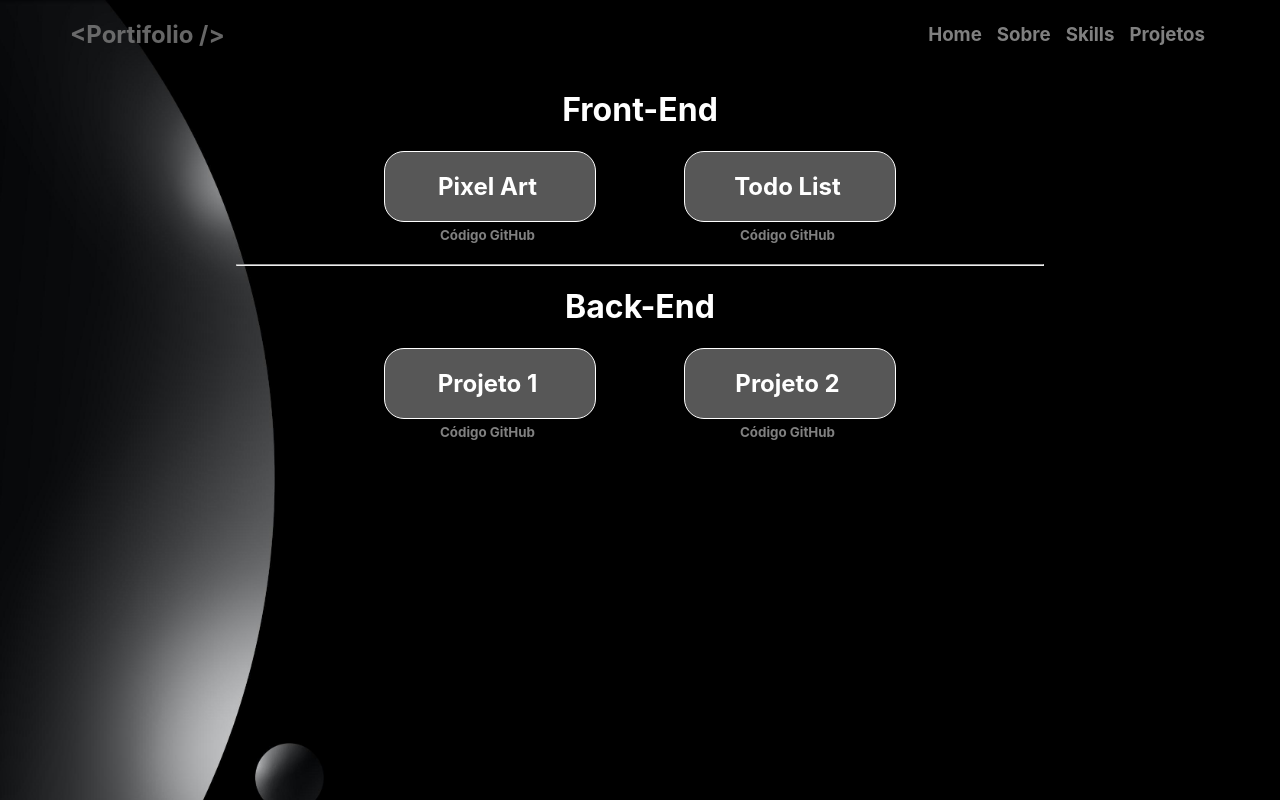
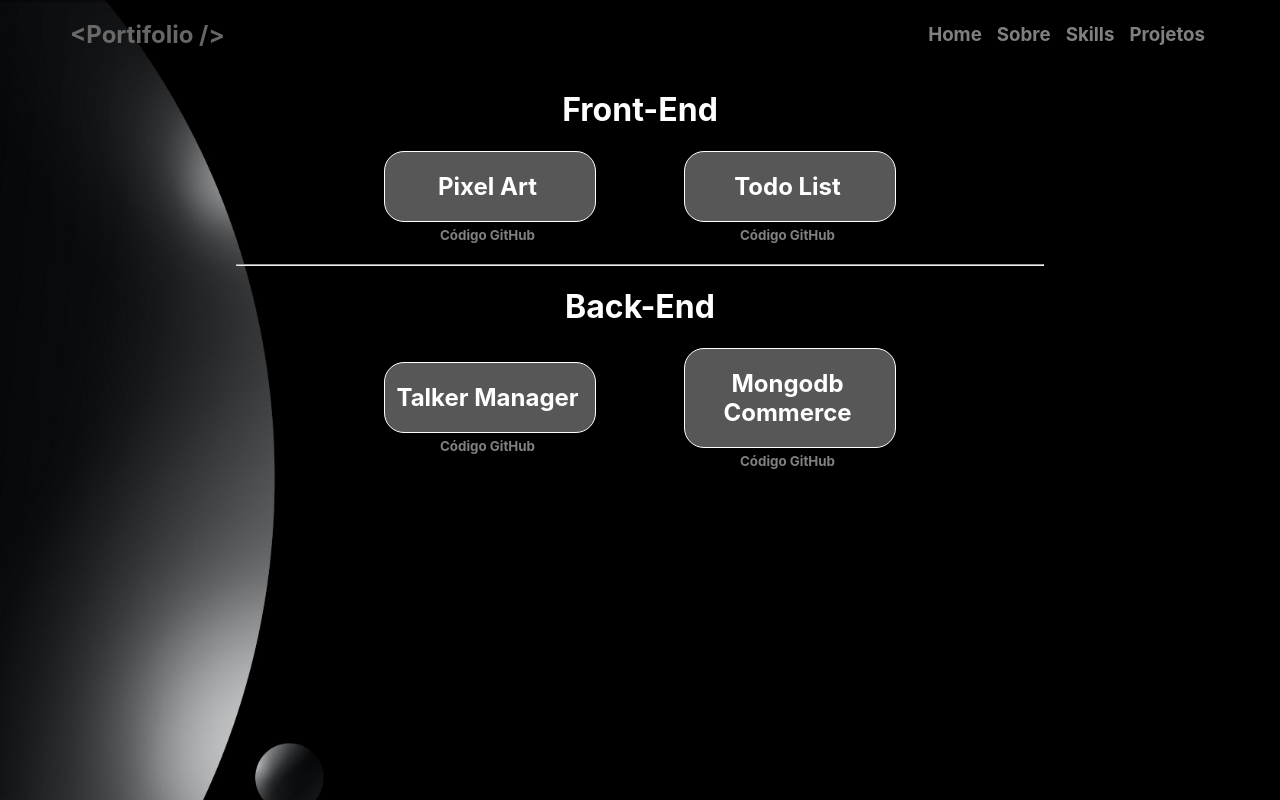
Before and after one commit to Murilodospacos/portfolio, a React (Create React App) app: page /#/projetos in a window 1280 px wide. Built offline with nearby package versions, Linux system fonts and the light colour scheme.

Commit message:
adicionando link do projeto mongodb commerce

```diff
--- a/src/components/Projetos/index.js
+++ b/src/components/Projetos/index.js
@@ -37,22 +37,22 @@ export default function Projetos() {
           <div className='projetos-container'>
             <div className='projetos-div'>
               <div className='projetos-back'>
-                <a href="https://murilodospacos.github.io/trybe-projects/Project-Pixels-Art/" target="_blank" rel="noreferrer">
-                  <h2 className='projetos-H2'>Projeto 1</h2>
+                <a href="https://github.com/Murilodospacos/trybe-projects/tree/murilopacos-sd-011-project-talker-manager" target="_blank" rel="noreferrer">
+                  <h2 className='projetos-H2'>Talker Manager</h2>
                 </a>
               </div>
-              <a href='https://github.com/Murilodospacos/trybe-projects/tree/main' target="_blank" rel='noreferrer'>
+              <a href='https://github.com/Murilodospacos/trybe-projects/tree/murilopacos-sd-011-project-talker-manager' target="_blank" rel='noreferrer'>
                 <h3 className='projetos-H3'>Código GitHub</h3>
               </a>
             </div>
 
             <div className='projetos-div'>
               <div className='projetos-back'>
-                <a href="https://murilodospacos.github.io/trybe-projects/Project-Pixels-Art/" target="_blank" rel="noreferrer">
-                  <h2 className='projetos-H2'>Projeto 2</h2>
+                <a href="https://github.com/Murilodospacos/trybe-projects/tree/murilopacos-mongodb-commerce" target="_blank" rel="noreferrer">
+                  <h2 className='projetos-H2'>Mongodb Commerce</h2>
                 </a>
               </div>
-              <a href='https://github.com/Murilodospacos/trybe-projects/tree/main' target="_blank" rel='noreferrer'>
+              <a href='https://github.com/Murilodospacos/trybe-projects/tree/murilopacos-mongodb-commerce' target="_blank" rel='noreferrer'>
                 <h3 className='projetos-H3'>Código GitHub</h3>
               </a>
             </div>
```
